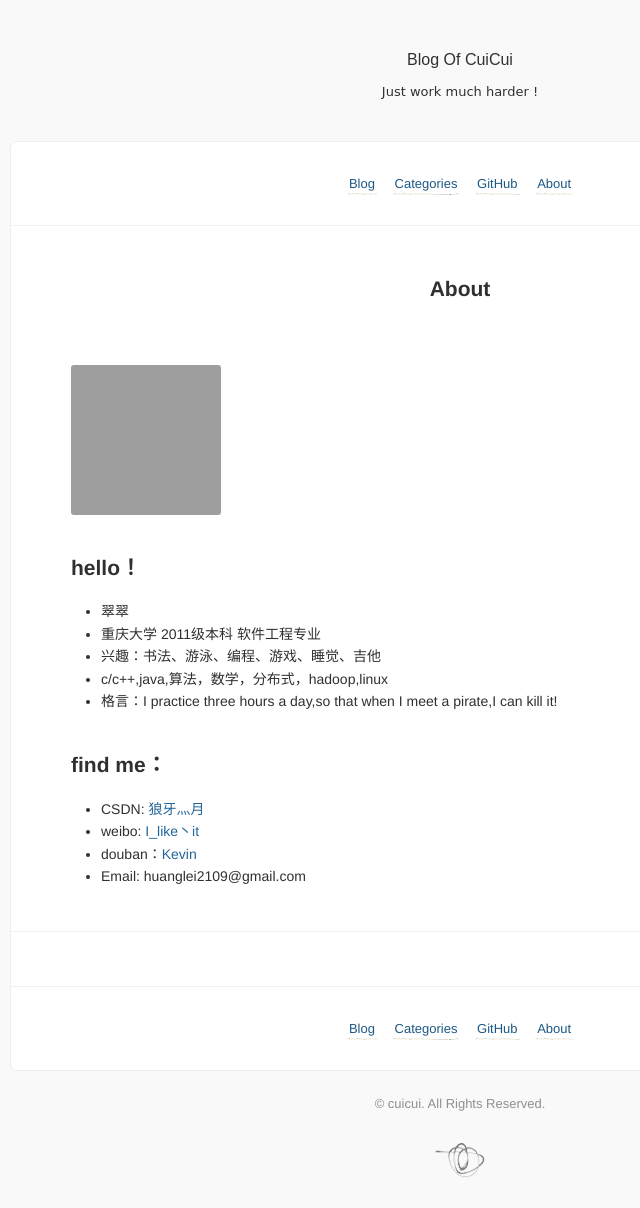
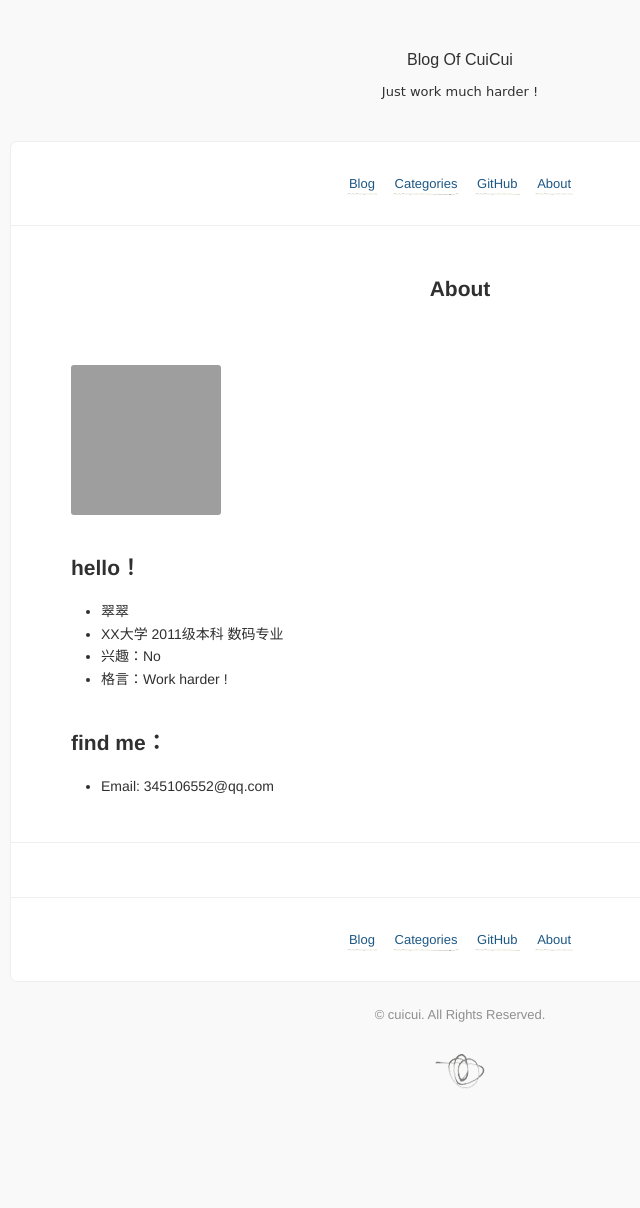
Before and after one commit to jokinkuang/jokinkuang.github.io, a Jekyll site: the page built from about.md, in a window 1280 px wide. Shown: the whole page, without its empty margins (180-820 px from the left). Built offline with Jekyll 4.4.1, drawn with Linux system fonts in a browser that asks for light colours; Markdown is read by kramdown in place of the engine named in the settings; comment, search, counter and statistics services are not loaded; after the commit the page ends 1119 px from its top, so only the background shows below that; grey boxes are pictures that could not be loaded.

Commit message:
change about page

```diff
--- a/about.md
+++ b/about.md
@@ -2,16 +2,12 @@
 layout: page
 title: About
 ---
-<img src="http://cuicui.jpg" height="150px" width="150px" />
+<img src="https://avatars1.githubusercontent.com/u/6311398?s=460" height="150px" width="150px" />
 ##hello！
 - 翠翠
-- 重庆大学 2011级本科 软件工程专业
-- 兴趣：书法、游泳、编程、游戏、睡觉、吉他
-- c/c++,java,算法，数学，分布式，hadoop,linux
-- 格言：I practice three hours a day,so that when I meet a pirate,I can kill it!
+- XX大学 2011级本科 数码专业
+- 兴趣：No
+- 格言：Work harder !
 
 ##find me：
-- CSDN:   [狼牙灬月](http://blog.csdn.net/SpeedMe)
-- weibo:  [I_like丶it](http://weibo.com/2287064232?s=6cm7D0)
-- douban：[Kevin](http://www.douban.com/people/57983284/)
-- Email:  huanglei2109@gmail.com
+- Email:  345106552@qq.com
```
